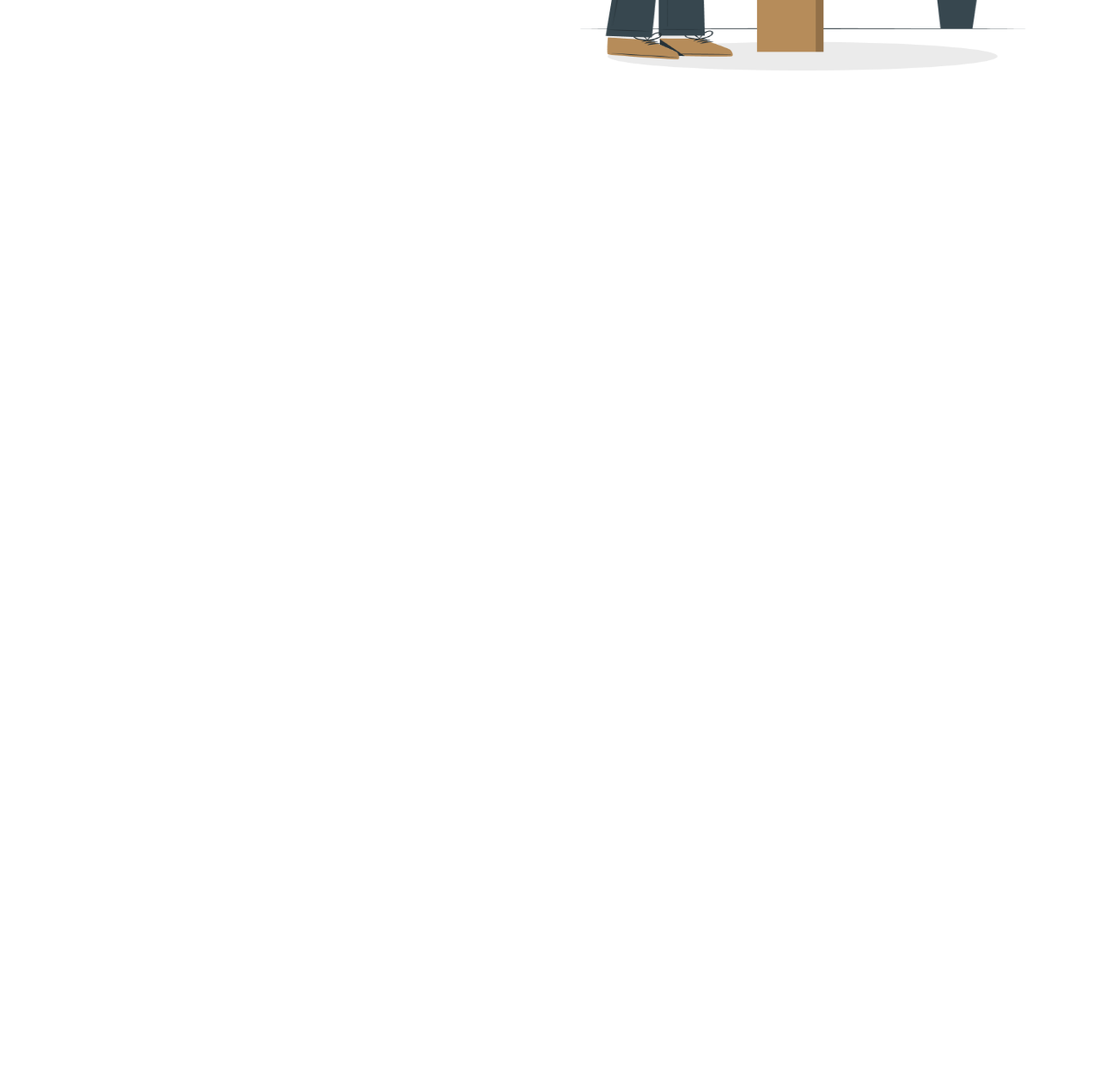
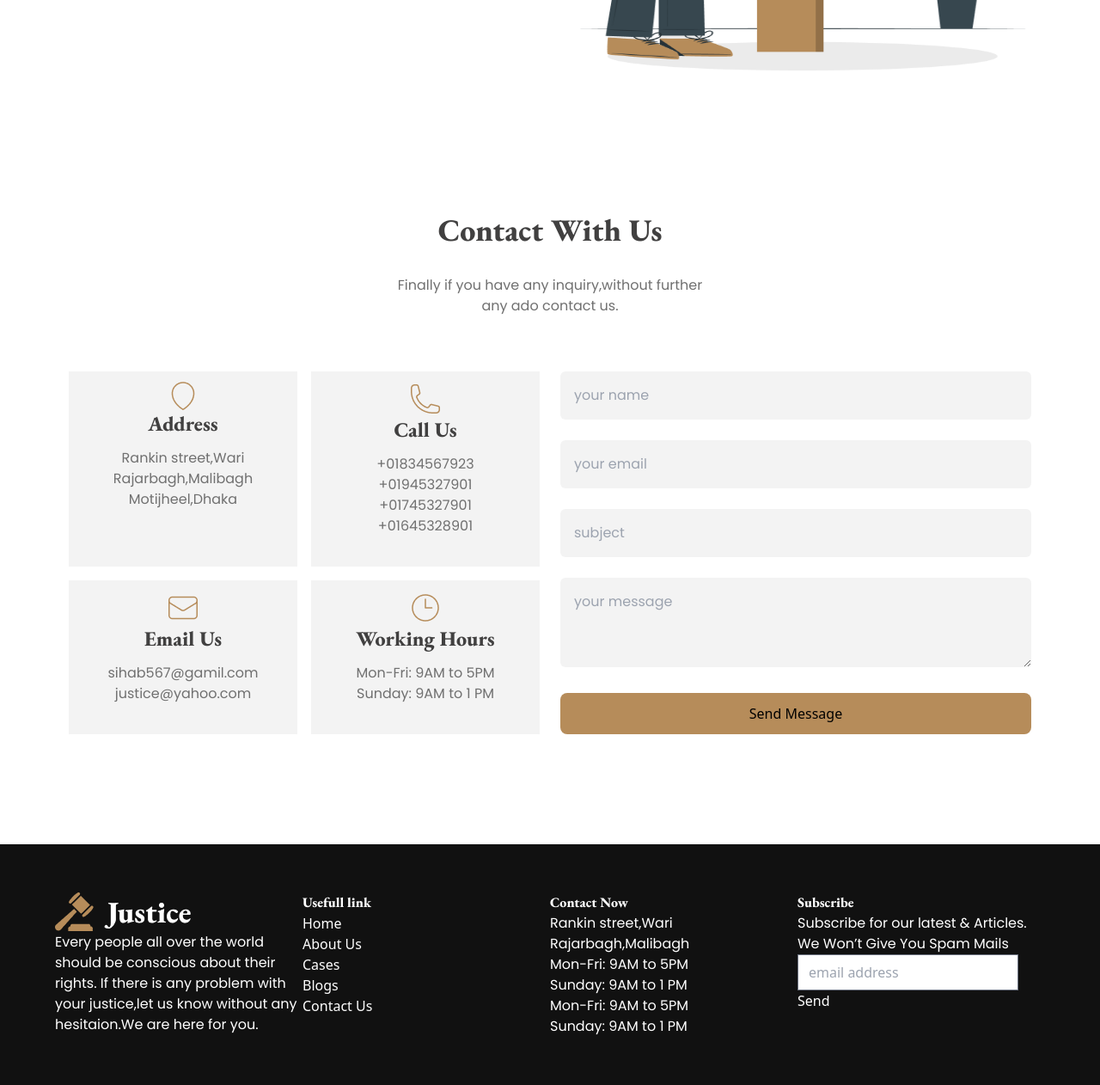
Before and after one commit to siamCSEJnU/get-justice, a plain HTML site: page index.html in a window 1280 px wide. Shown: the part 3190-4452 px from the top of the page at 86% size. Before the commit the page ends 3422 px from the top, so only its background shows below. Drawn offline with nearby package versions, Linux system fonts and the light colour scheme.

Commit message:
contact section added

```diff
--- a/index.html
+++ b/index.html
@@ -24,6 +24,8 @@
               color02: "#414040",
               color03: "#707070",
               color04: "#E7E7E7",
+              color05: "#F3F3F3",
+              color06: "#111111",
             },
             fontFamily: {
               garamond: ["EB Garamond", "serif"],
@@ -446,6 +448,138 @@
           <div><img class="w-full h-full md:h-3/4" src="./images/faq.png" alt="" srcset=""></div>
         </div>
       </section>
+
+      <section class="w-full max-w-6xl mx-auto">
+        <div class="p-4" >
+          <div >
+            <h1 class="font-garamond text-4xl text-center text-color02 mb-8">Contact With Us</h1>
+            <p class="text-center text-color03 font-poppins  w-1/3 mx-auto mb-16">Finally if you have any inquiry,without further any ado contact us.</p>
+          </div>
+          <div class=" md:grid md:grid-cols-2 md:gap-6 ">
+            <div class=" grid grid-cols-1 gap-7 md:grid md:grid-cols-2 md:gap-4 ">
+
+                <div class=" bg-color05 w-full mx-auto">
+                  <img
+                    class="relative top-3 right-0 left-0 m-auto"
+                    src="./images/address.png"
+                    alt=""
+                  />
+                  <h2
+                    class="text-center my-3 font-garamond text-2xl text-color02"
+                  >
+                    Address
+                  </h2>
+                  <p class="mb-5 text-center text-color03 font-poppins">
+                    Rankin street,Wari <br>
+                    Rajarbagh,Malibagh <br>
+                    Motijheel,Dhaka
+                  </p>
+                </div>
+                <div class="bg-color05 w-full mx-auto ">
+                  <img
+                    class="relative top-3 right-0 left-0 m-auto"
+                    src="./images/call.png"
+                    alt=""
+                  />
+                  <h2
+                    class="text-center my-3 font-garamond text-2xl text-color02"
+                  >
+                    Call Us
+                  </h2>
+                  <p class="mb-5 text-center text-color03 font-poppins">
+                    +01834567923 <br>
+                    +01945327901 <br>
+                    +01745327901 <br>
+                    +01645328901 <br>
+                  </p>
+                </div>
+                <div class="bg-color05 w-full mx-auto ">
+                  <img
+                    class="relative top-3 right-0 left-0 m-auto"
+                    src="./images/email.png"
+                    alt=""
+                  />
+                  <h2
+                    class="text-center my-3 font-garamond text-2xl text-color02"
+                  >
+                    Email Us
+                  </h2>
+                  <p class="mb-5 text-center text-color03 font-poppins">
+                   sihab567@gamil.com <br>
+                   justice@yahoo.com
+                  </p>
+                </div>
+                <div class="bg-color05 w-full mx-auto  ">
+                  <img
+                    class="relative top-3 right-0 left-0 m-auto"
+                    src="./images/time.png"
+                    alt=""
+                  />
+                  <h2
+                    class="text-center my-3 font-garamond text-2xl text-color02"
+                  >
+                   Working Hours
+                  </h2>
+                  <p class=" mb-5 text-center text-color03 font-poppins">
+                    Mon-Fri: 9AM to 5PM <br>
+                    Sunday: 9AM to 1 PM
+
+                  </p>
+                </div>
+
+            </div>
+            <div class="pt-10 md:pt-0">
+              <form action="">
+                <div><input class="bg-color05 text-color03 font-poppins border-none rounded-md p-4  w-full" type="text" name="name" id=""  placeholder="your name"></div><br>
+                <div><input class="bg-color05 text-color03 font-poppins border-none rounded-md p-4 w-full"type="email" name="email" id="" placeholder="your email"></div><br>
+                <div><input class="bg-color05 text-color03 font-poppins border-none rounded-md p-4 w-full"type="text" name="subject" id="" placeholder="subject"></div><br>
+                <div><textarea class="bg-color05 text-color03 font-poppins border-none rounded-md p-4 w-full" name="text" id="" cols="19" rows="3" placeholder="your message"></textarea></div><br>
+                <button class="bg-color01 p-3 border-none rounded-lg w-full px-auto" type="submit">Send Message</button>
+
+              </form>
+            </div>
+          </div>
+        </div>
+      </section>
+
+      <section class="text-white bg-color06 mt-28">
+        <div class="md:grid md:grid-cols-4 w-full max-w-6xl mx-auto py-14">
+          <div>
+            <h3 class=" "><img src="./images/logo.png" alt=""></h3>
+            <p class="font-poppins ">Every people all over the world should be conscious about their rights.
+              If there is any problem with your justice,let us know without any hesitaion.We are here for you.
+
+            </p>
+          </div>
+          <div>
+            <h3 class="font-garamond">Usefull link</h3>
+            <p class="font-poppins "><ul>
+              <li>Home</li>
+              <li>About Us</li>
+              <li>Cases</li>
+              <li>Blogs</li>
+              <li>Contact Us</li>
+            </ul></p>
+          </div>
+          <div>
+            <h3 class="font-garamond">Contact Now</h3>
+            <p class="font-poppins ">Rankin street,Wari <br>
+              Rajarbagh,Malibagh</p>
+            <p class="font-poppins "> Mon-Fri: 9AM to 5PM <br>
+              Sunday: 9AM to 1 PM</p>
+              <p class="font-poppins "> Mon-Fri: 9AM to 5PM <br>
+                Sunday: 9AM to 1 PM</p>
+          </div>
+          <div>
+            <h3 class="font-garamond">Subscribe</h3>
+            <p class="font-poppins ">Subscribe for our latest & Articles. We Won’t Give You Spam Mails </p>
+            <input type="email" name="" placeholder="email address" id="">
+            <button type="submit">Send</button>
+          </div>
+        </div>
+
+
+      </section>
     </main>
 
     <!-- javascript for flowbite  -->
```
